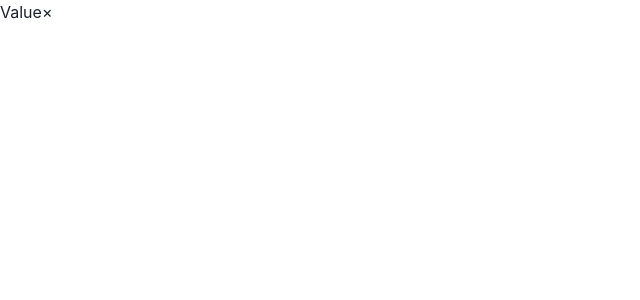
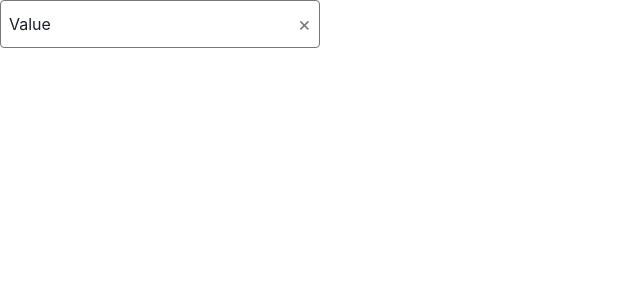
Before and after one commit to nightmarelie/react-select, a React (Vite) app: page / in a window 1280 px wide. Shown: the top 300 px of the page, without its empty margins (0-640 px from the left). Built offline with nearby package versions, Linux system fonts and the light colour scheme.

Commit message:
styles: add raw select styles

```diff
--- a/src/components/raw-select.module.css
+++ b/src/components/raw-select.module.css
@@ -1,8 +1,113 @@
 .container {
+  position: relative;
+  width: 20em;
+  min-height: 1.5em;
+  border: 0.05em solid #777;
+  display: flex;
+  align-items: center;
+  gap: 0.5em;
+  padding: 0.5em;
+  border-radius: 0.25em;
+  outline: none;
+}
+
+.container:focus {
+  border-color: hsl(200, 100%, 50%);
 }
 
 .value {
+  flex-grow: 1;
+  display: flex;
+  gap: 0.5em;
+  flex-wrap: wrap;
 }
 
-.ear-btn {
+.clear-btn {
+  background: none;
+  color: #777;
+  border: none;
+  outline: none;
+  cursor: pointer;
+  padding: 0;
+  font-size: 1.25em;
 }
+
+.clear-btn:focus,
+.clear-btn:hover {
+  color: #333;
+}
+
+.divider {
+  background-color: #777;
+  align-self: stretch;
+  width: 0.05em;
+}
+
+.caret {
+  translate: 0 25%;
+  border: 0.25em solid transparent;
+  border-top-color: #777;
+}
+
+.options {
+  position: absolute;
+  margin: 0;
+  padding: 0;
+  list-style: none;
+  display: none;
+  max-height: 15em;
+  overflow-y: auto;
+  border: 0.05em solid #777;
+  border-radius: 0.25em;
+  width: 100%;
+  left: 0;
+  top: calc(100% + 0.25em);
+  background-color: white;
+  z-index: 100;
+}
+
+.options.show {
+  display: block;
+}
+
+.option {
+  padding: 0.25em 0.5em;
+  cursor: pointer;
+}
+
+.option.selected {
+  background-color: hsl(200, 100%, 70%);
+}
+
+.option.highlighted {
+  background-color: hsl(200, 100%, 50%);
+  color: white;
+}
+
+.option-badge {
+  display: flex;
+  align-items: center;
+  border: 0.05em solid #777;
+  border-radius: 0.25em;
+  padding: 0.15em 0.25em;
+  gap: 0.25em;
+  cursor: pointer;
+  background: none;
+  outline: none;
+}
+
+.option-badge:hover,
+.option-badge:focus {
+  background-color: hsl(0, 100%, 90%);
+  border-color: hsl(0, 100%, 50%);
+}
+
+.option-badge:hover > .remove-btn,
+.option-badge:focus > .remove-btn {
+  color: hsl(0, 100%, 50%);
+}
+
+.option-badge > .remove-btn {
+  font-size: 1.25em;
+  color: #777;
+}
```
